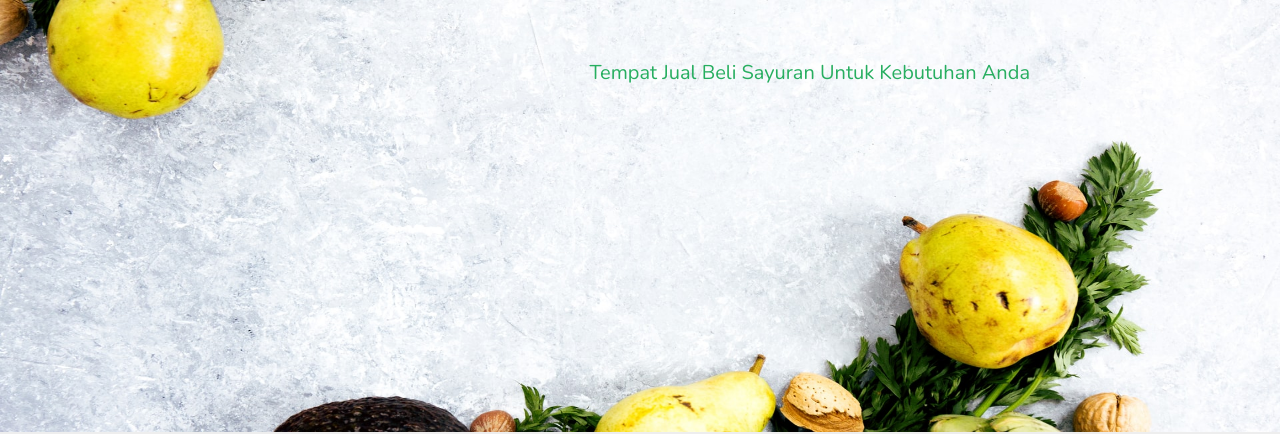
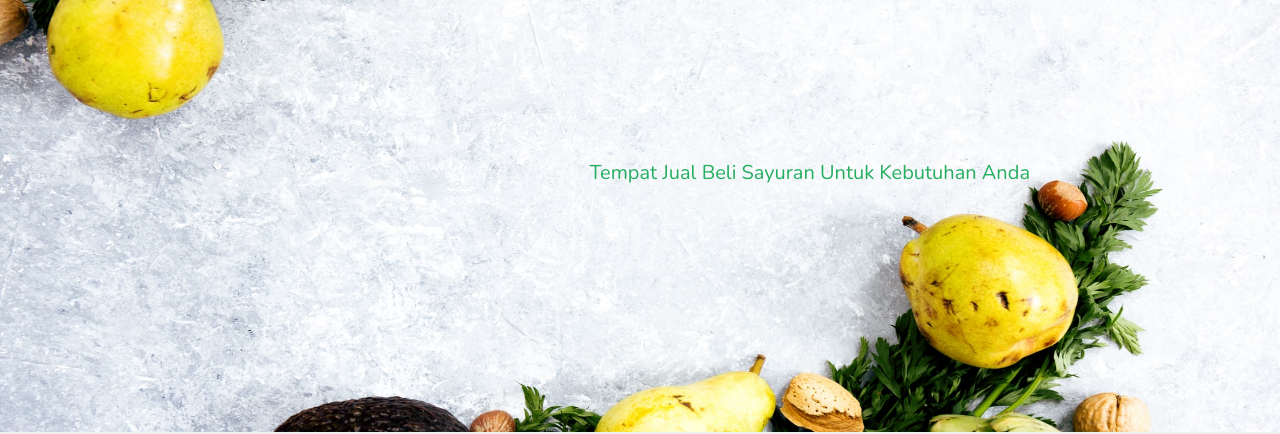
Before and after one commit to Luth-Badila/Gudang-sayruan-Website, a plain HTML site: page index.html in a window 1280 px wide. Shown: the part 392-826 px from the top of the page. Drawn offline with nearby package versions, Linux system fonts and the light colour scheme.

Commit message:
change jumbotron tulisan p bottom 250px

```diff
--- a/style.css
+++ b/style.css
@@ -149,7 +149,7 @@ header #search-btn {
 .jumbotron .tulisan p {
   position: absolute;
   font-size: 2rem;
-  bottom: 350px;
+  bottom: 250px;
   right: 250px;
 }
 
```
